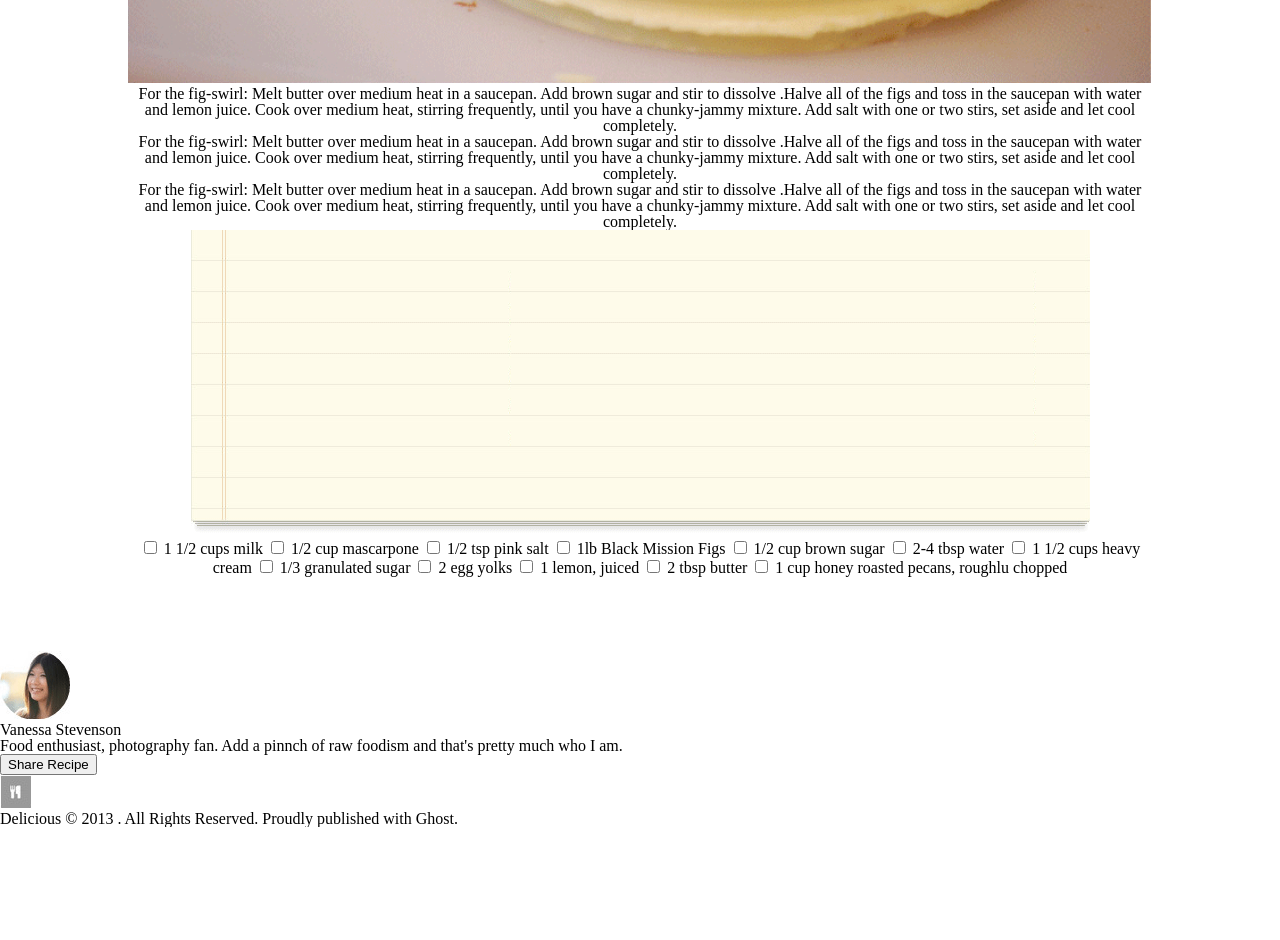
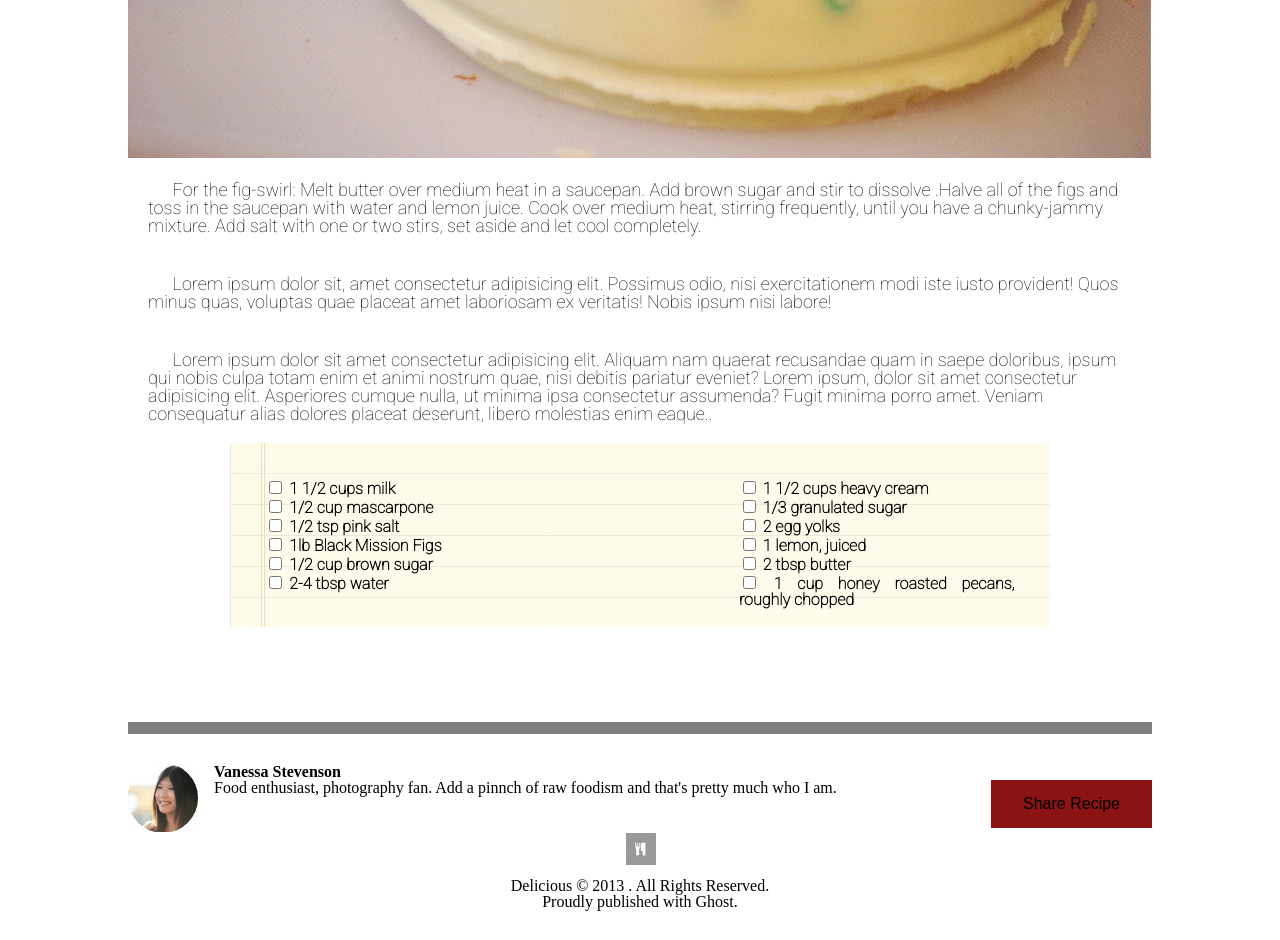
Before and after one commit to MusaabShalaldeh/chocolate-pizza, a plain HTML site: page index.html in a window 1280 px wide. Shown: the part 840-1780 px from the top of the page. Before the commit the page ends 1667 px from the top, so only its background shows below. Drawn offline with Linux system fonts and the light colour scheme.

Commit message:
finishing

```diff
--- a/CSS/style.css
+++ b/CSS/style.css
@@ -5,8 +5,8 @@
 header
 {
     /* position: absolute; */
-    margin: 40px auto;
-    margin-bottom: 50px;
+    margin: 20px auto;
+    margin-bottom: 40px;
     width: 80%;
 
 }
@@ -15,10 +15,9 @@ header div{
     /* background-color: blue; */
 }
 
-header div h1
+ header div h1
 {
-    /* position: absolute; */
-
+    /* position: absolute;  */
     font-size: 45px;
     display: inline-block;
     font-family: 'Yellowtail', cursive;
@@ -74,5 +73,108 @@ main section
 
 #hero
 {
-    width: 100%
+    width: 100%;
+    height: 700px;
 }
+.para {
+    padding: 20px;
+    font-size: large;
+    text-align:left;
+    text-indent: 2.5%;
+    font-family: 'Roboto', sans-serif;
+}
+main section img {
+    /* position: absolute; */
+}
+#formholder {
+    background-image: url("../Images/list-bg.png");
+    padding: 15px;
+    width: 80%;
+    margin: auto;
+    font-family: 'Roboto', sans-serif;
+    font-weight: bolder;
+}
+#divr{
+    width:40%;
+    padding: 20px;
+    float: right;
+}
+#divl{
+    width: 40%;
+    padding: 20px;
+}
+form{
+    text-align: justify;
+}
+
+main hr {
+        position: relative;
+
+        border: none;
+        height: 12px;
+        background: gray;
+        margin-bottom: 50px;
+
+    }
+    footer hr {
+        position: relative;
+        top: 20px;
+        border: none;
+        height: 12px;
+        background: gray;
+        margin-bottom: 50px;
+
+    }
+    footer{
+        width: 80%;
+        margin:auto;
+    }
+button
+{
+    /* position: absolute; */
+    float: right;
+    border: none;
+   padding: 15px 32px;
+    text-align: center;
+    /* display: inline-block; */
+    font-size: 16px;
+    background-color: rgb(139, 19, 19);
+
+}
+
+footer section div{
+width: 60%;
+    padding: 20px;
+    overflow: hidden;
+    display: inline;
+}
+footer section div img {
+    margin-right: 15px;
+    float: left;
+}
+footer section div h2
+{
+    margin-right: 100px;
+    float: left;
+    font-weight: bolder;
+
+}
+footer section div p {
+    margin-right: 5px;
+    float: left;
+    width: 70%;
+}
+
+#bottom{
+    clear: both;
+    text-align: center;
+    margin-bottom: 20px;
+}
+#bottom p{
+    padding: 10px;
+    width: 30%;
+    margin: auto;
+}
+/* footer section p{
+    margin-left: 50px;
+} */
--- a/index.html
+++ b/index.html
@@ -9,10 +9,14 @@
     <link rel="preconnect" href="https://fonts.googleapis.com">
     <link rel="preconnect" href="https://fonts.gstatic.com" crossorigin>
     <link href="https://fonts.googleapis.com/css2?family=Yellowtail&display=swap" rel="stylesheet">
+    <link rel="preconnect" href="https://fonts.googleapis.com">
+    <link rel="preconnect" href="https://fonts.gstatic.com" crossorigin>
+    <link href="https://fonts.googleapis.com/css2?family=Roboto:wght@100&display=swap" rel="stylesheet">
     <link rel="stylesheet" href="CSS/reset.css">
     <link rel="stylesheet" href="CSS/style.css">
 </head>
 <!-- by yahia -->
+
 <body>
     <header>
         <div>
@@ -36,7 +40,10 @@
         </nav>
 
     </header>
+
+
     <main>
+        <hr>
         <div>
             <h1>
                 Chocolate Pizza
@@ -54,66 +61,73 @@
         </div>
         <section>
             <img src="Images/choco-pizza.png" alt="chocopizza" id="hero">
-            <p>For the fig-swirl: Melt butter over medium heat in a saucepan. Add brown sugar and stir to dissolve
+            <p class="para"> For the fig-swirl: Melt butter over medium heat in a saucepan. Add brown sugar and stir to
+                dissolve
                 .Halve all of the figs and toss in the saucepan with water and lemon juice. Cook over medium heat,
                 stirring frequently, until you have a chunky-jammy mixture. Add salt with one or two stirs, set aside
                 and let cool completely.</p>
-            <p>For the fig-swirl: Melt butter over medium heat in a saucepan. Add brown sugar and stir to dissolve
-                .Halve all of the figs and toss in the saucepan with water and lemon juice. Cook over medium heat,
-                stirring frequently, until you have a chunky-jammy mixture. Add salt with one or two stirs, set aside
-                and let cool completely.</p>
-            <p>For the fig-swirl: Melt butter over medium heat in a saucepan. Add brown sugar and stir to dissolve
-                .Halve all of the figs and toss in the saucepan with water and lemon juice. Cook over medium heat,
-                stirring frequently, until you have a chunky-jammy mixture. Add salt with one or two stirs, set aside
-                and let cool completely.</p>
+            <p class="para"> Lorem ipsum dolor sit, amet consectetur adipisicing elit. Possimus odio, nisi
+                exercitationem modi iste iusto provident! Quos minus quas, voluptas quae placeat amet laboriosam ex
+                veritatis! Nobis ipsum nisi labore!</p>
+            <p class="para"> Lorem ipsum dolor sit amet consectetur adipisicing elit. Aliquam nam quaerat recusandae
+                quam in saepe doloribus, ipsum qui nobis culpa totam enim et animi nostrum quae, nisi debitis pariatur
+                eveniet? Lorem ipsum, dolor sit amet consectetur adipisicing elit. Asperiores cumque nulla, ut minima
+                ipsa consectetur assumenda? Fugit minima porro amet. Veniam consequatur alias dolores placeat deserunt,
+                libero molestias enim eaque..</p>
         </section>
         <!-- by musa'b -->
-        <section>
-            <img src="Images/list-bg.png" alt="notes image">
+        <section id="formholder">
+            <!-- <img src="Images/list-bg.png" alt="notes image"> -->
             <form>
+                <div id="divr">
+                    <input type="checkbox" id="l_7">
+                    <label for="l_7">1 1/2 cups heavy cream</label>
+                    <br>
+                    <input type="checkbox" id="l_8">
+                    <label for="l_8">1/3 granulated sugar</label>
+                    <br>
+                    <input type="checkbox" id="l_9">
+                    <label for="l_9">2 egg yolks</label>
+                    <br>
+                    <input type="checkbox" id="l_10">
+                    <label for="l_10">1 lemon, juiced</label>
+                    <br>
+                    <input type="checkbox" id="l_11">
+                    <label for="l_11">2 tbsp butter</label>
+                    <br>
+                    <input type="checkbox" id="l_12">
+                    <label for="l_12">1 cup honey roasted pecans, roughly chopped</label>
+                </div>
+                <div id="divl">
                     <input type="checkbox" id="l_1">
                     <label for="l_1">1 1/2 cups milk</label>
-
+                    <br>
                     <input type="checkbox" id="l_2">
                     <label for="l_2">1/2 cup mascarpone</label>
-
+                    <br>
                     <input type="checkbox" id="l_3">
                     <label for="l_3">1/2 tsp pink salt</label>
-
+                    <br>
                     <input type="checkbox" id="l_4">
                     <label for="l_4">1lb Black Mission Figs</label>
-
+                    <br>
                     <input type="checkbox" id="l_5">
                     <label for="l_5">1/2 cup brown sugar</label>
-
+                    <br>
                     <input type="checkbox" id="l_6">
                     <label for="l_6">2-4 tbsp water</label>
 
-
-                <input type="checkbox" id="l_7">
-                <label for="l_7">1 1/2 cups heavy cream</label>
-
-                <input type="checkbox" id="l_8">
-                <label for="l_8">1/3 granulated sugar</label>
-
-                <input type="checkbox" id="l_9">
-                <label for="l_9">2 egg yolks</label>
-
-                <input type="checkbox" id="l_10">
-                <label for="l_10">1 lemon, juiced</label>
-
-                <input type="checkbox" id="l_11">
-                <label for="l_11">2 tbsp butter</label>
-
-                <input type="checkbox" id="l_12">
-                <label for="l_12">1 cup honey roasted pecans, roughlu chopped</label>
+                </div>
 
             </form>
+
         </section>
     </main>
 
     <footer>
+        <hr>
         <section>
+            <div>
                 <img src="Images/van-pic.png" alt="profile pic">
                 <h2>
                     Vanessa Stevenson
@@ -121,20 +135,22 @@
                 <p>
                     Food enthusiast, photography fan. Add a pinnch of raw foodism and that's pretty much who I am.
                 </p>
+            </div>
 
             <button>
                 Share Recipe
             </button>
+
         </section>
 
-        <section>
+        <div id="bottom">
             <img src="Images/small-logo.png" alt="fork and spoon logo">
 
             <p>
                 Delicious &copy; 2013 . All Rights Reserved.
                 Proudly published with Ghost.
             </p>
-        </section>
+        </div>
     </footer>
 </body>
 
```
Lines whose indentation alone changed are shown as unchanged.
